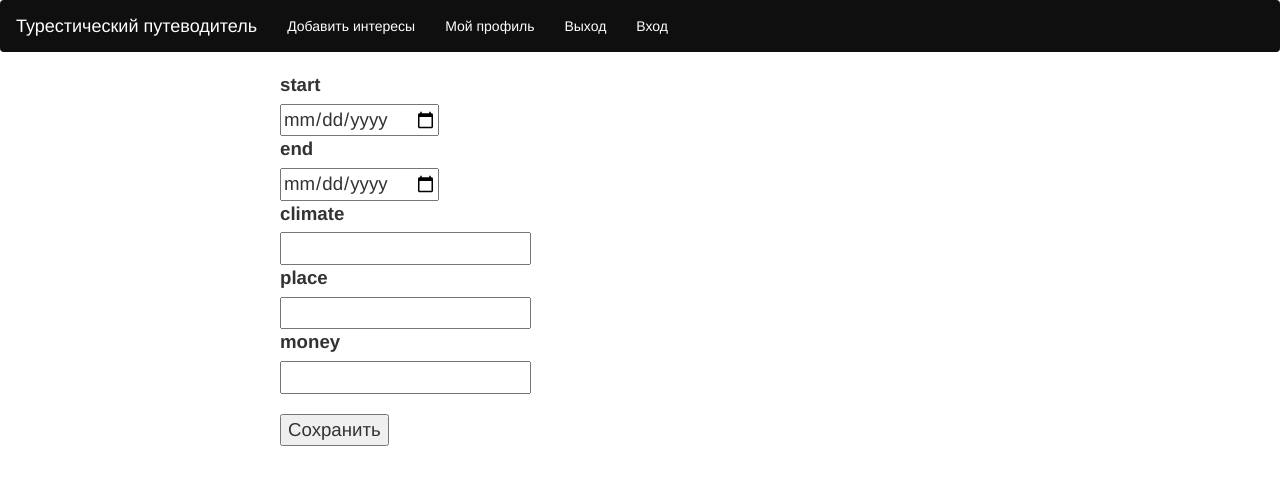
After one commit to moevm/mse_tourist_planner, a Flask app: page /preference/ in a window 1280 px wide. The commit adds this page. Shown: the top 485 px of the page. Run offline with Flask 2, Linux system fonts and the light colour scheme; the visitor is signed in with stand-in values (Sample User, id 1); data that the repository does not hold is empty; some libraries are stand-ins or nearby versions.

Commit message:
Add files via upload

```diff
--- a/tourist_planner/myapps/Users/view.py
+++ b/tourist_planner/myapps/Users/view.py
@@ -1,10 +1,7 @@
 from myapps.Users.models import User
-from flask_login import current_user, login_user
 from flask import redirect, request, Blueprint, flash, g, session, url_for, render_template
-from myapps import app
 from myapps.Users.decorator import requires_login
 from myapps.Users.forms import LoginForm, RegisterForm
-from myapps import db
 
 user = Blueprint('users', __name__, url_prefix='/users')
 
--- a/tourist_planner/myapps/__init__.py
+++ b/tourist_planner/myapps/__init__.py
@@ -31,3 +31,6 @@ def home_page():
 
 from myapps.Users.view import user as userModule
 app.register_blueprint(userModule)
+
+from myapps.preference.view import preference as preferenceModule
+app.register_blueprint(preferenceModule)
--- /dev/null
+++ b/tourist_planner/myapps/preference/forms.py
@@ -0,0 +1,10 @@
+from wtforms import Form, validators
+from wtforms.fields import StringField, DateTimeField, IntegerField
+
+
+class PreferenceForm(Form):
+    start_date = DateTimeField('start', )
+    end_date = DateTimeField('end',)
+    money = IntegerField('money',)
+    climate = StringField('climate',)
+    place = StringField('place',)
--- /dev/null
+++ b/tourist_planner/myapps/preference/view.py
@@ -0,0 +1,35 @@
+from .models import Preference
+from .forms import PreferenceForm
+from flask import redirect, request, Blueprint, flash, g, session, url_for, render_template
+from ..Users.decorator import requires_login
+from ..Users.models import User
+preference = Blueprint('preference', __name__, url_prefix='/preference')
+
+
+@preference.before_request
+def before_request():
+    g.user = None
+    if 'user_id' in session:
+        g.user = User.objects(login=session['user_id']).first()
+
+
+@preference.route('/', methods=['GET', 'POST'])
+@requires_login
+def add_pref():
+    form = PreferenceForm(request.form)
+    if request.method == "POST" and form.validate():
+        if not g.user is None:
+            pref = Preference(start_date=form.start_date.data, end_date=form.end_date.data,
+                            user=g.user)
+            if form.place.data:
+                pref.place = form.place.data
+            if form.climate.data:
+                pref.climate = form.climate.data
+            if form.money.data:
+                pref.money = form.money.data
+            pref.save()
+            return redirect('/')
+        else:
+            flash("Вы должны зарегистрироваться для сохранения")
+            return redirect('/user/me')
+    return render_template("preference/form.html", form=form)
--- a/tourist_planner/myapps/templates/Users/profile.html
+++ b/tourist_planner/myapps/templates/Users/profile.html
@@ -1,7 +1,7 @@
 {% extends "base.html" %}
    {% block content %}
 <div class="row">
-    <p>
+    <p style="font-size: 16pt;text-align:center">
         Hi {{ user.login}}
     </p>
 </div>
--- a/tourist_planner/myapps/templates/base.html
+++ b/tourist_planner/myapps/templates/base.html
@@ -25,6 +25,7 @@
                         <li class="pull-right"><a href="/users/login/" style="color: white">Вход</a></li>
                         <li class="pull-right"><a href="/users/logout/" style="color: white">Выход</a></li>
                         <li class="pull-right"><a href="/users/me/" style="color: white">Мой профиль</a></li>
+                        <li class="pull-right"><a href="/preference/" style="color: white">Добавить интересы</a></li>
                     </ul>
             </div>
         </div>
--- /dev/null
+++ b/tourist_planner/myapps/templates/preference/form.html
@@ -0,0 +1,23 @@
+ {% extends "base.html" %}
+    {% block content %}
+ {% from "_formhelpers.html" import render_field %}
+       <div class="container">
+      <div class="row">
+          <div class="col-sm-2 col-md-2 col-lg-2"></div>
+            <div class="col-xs-12 col-sm-10 col-md-8 col-lg-8">
+                <div class="container-fluid" style="font-size: 14pt">
+                    <form method=post>
+                    <dl>
+                    {{ render_field(form.start_date, class="input", type="date") }}
+                    {{ render_field(form.end_date, class="input", type ="date") }}
+                    {{ render_field(form.climate) }}
+                    {{ render_field(form.place) }}
+                        {{render_field(form.money)}}
+                    </dl>
+                        <p><input type=submit value=Сохранить></p>
+                    </form>
+                </div>
+            </div>
+      </div>
+       </div>
+    {% endblock %}
```
Also changed, not shown: tourist_planner/myapps/preference/models.py (added, +14 -0 lines).
